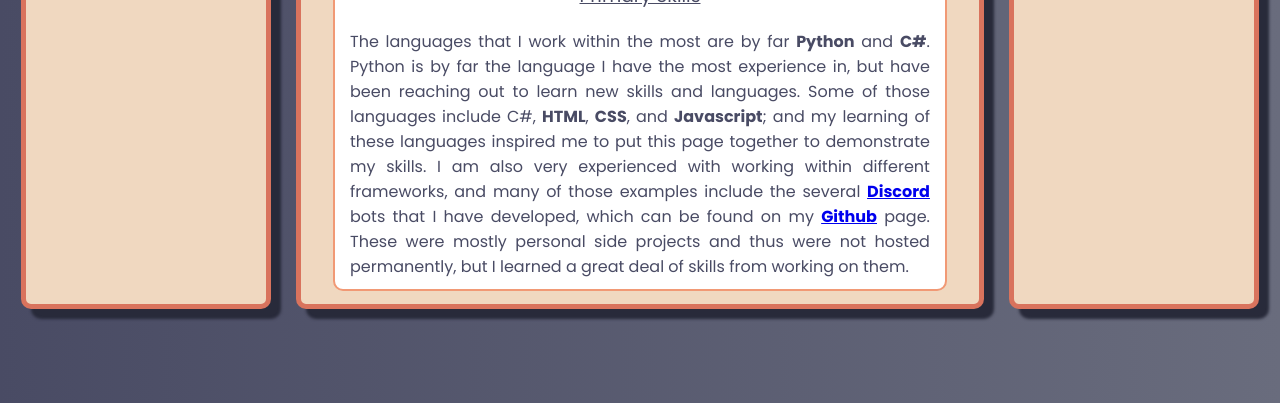
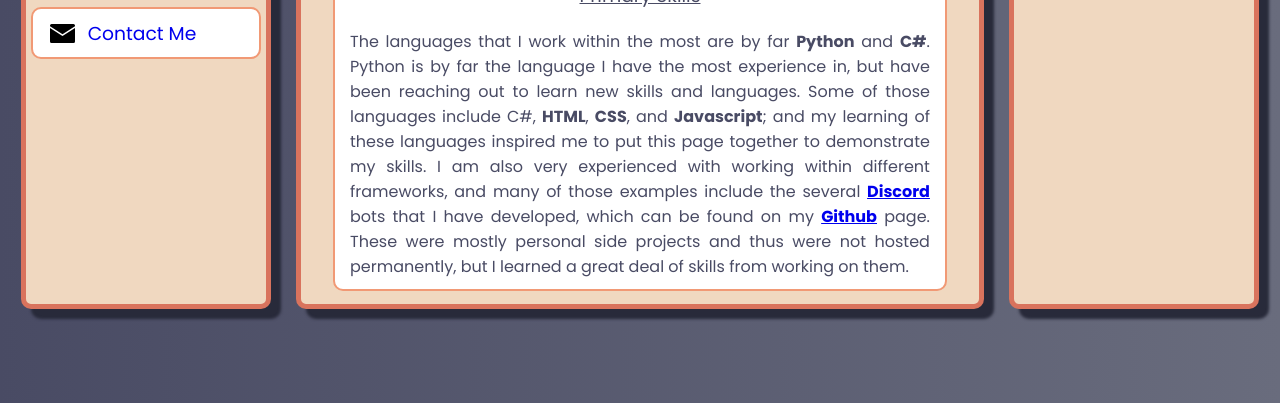
Before and after one commit to DartRuffian/dartruffian.github.io, a plain HTML site: page index.html in a window 1280 px wide. Shown: the part 397-800 px from the top of the page. Drawn offline with Linux system fonts and the light colour scheme.

Commit message:
Contact me button with mailto

```diff
--- a/index.html
+++ b/index.html
@@ -31,6 +31,12 @@
                     <img src="images/github.svg">
                 </div>
                 <h3><a href="https://github.com/DartRuffian">DartRuffian</a></h3>
+            </div>
+            <div class="socialItem hidden" style="--order: 3;">
+                <div class="imageHolder">
+                    <img src="images/email.svg">
+                </div>
+                <h3><a href="mailto:skulldude327@gmail.com">Contact Me</a></h3>
             </div>
         </div>
 
```
Also changed, not shown: images/email.svg (added).
